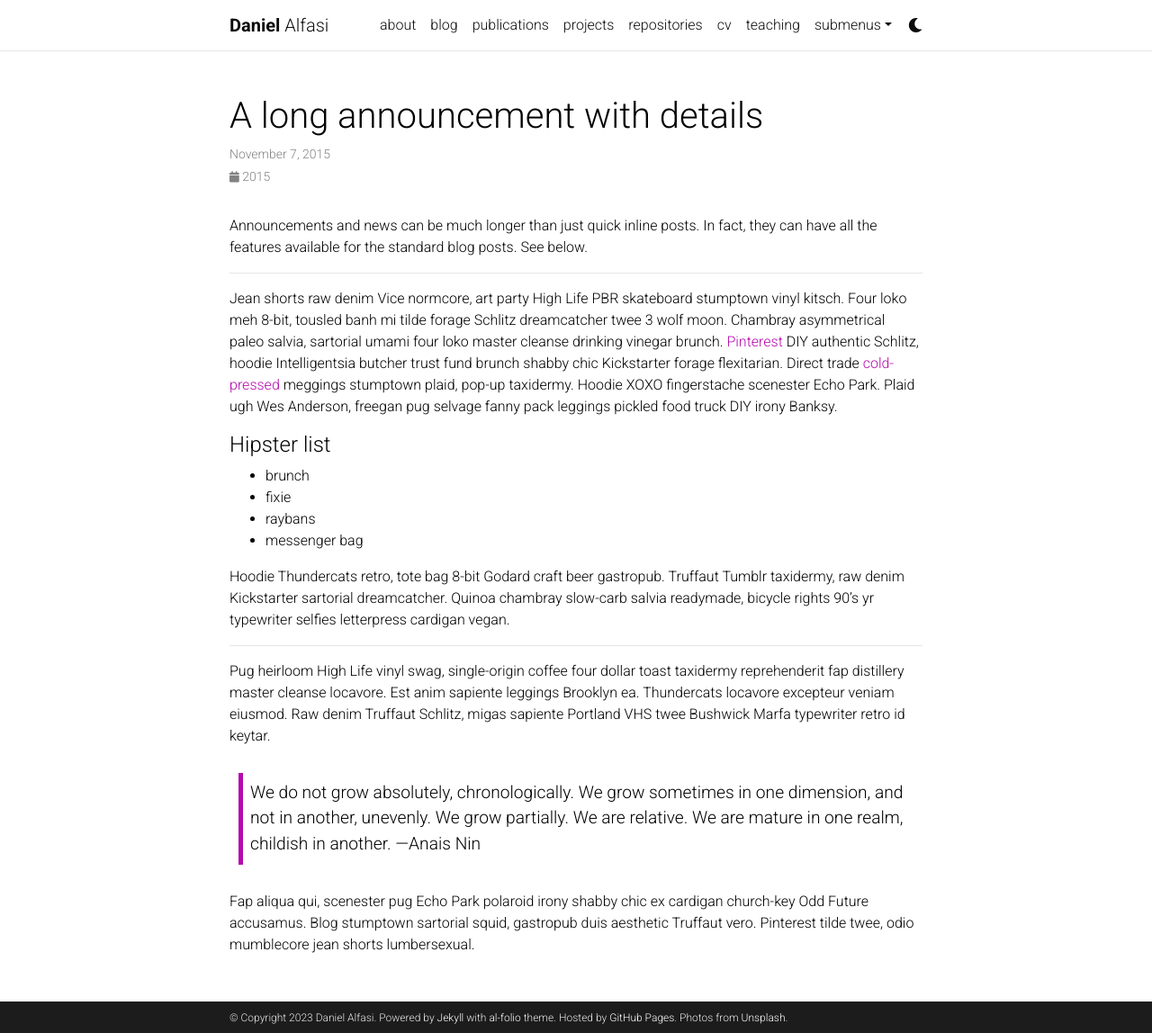
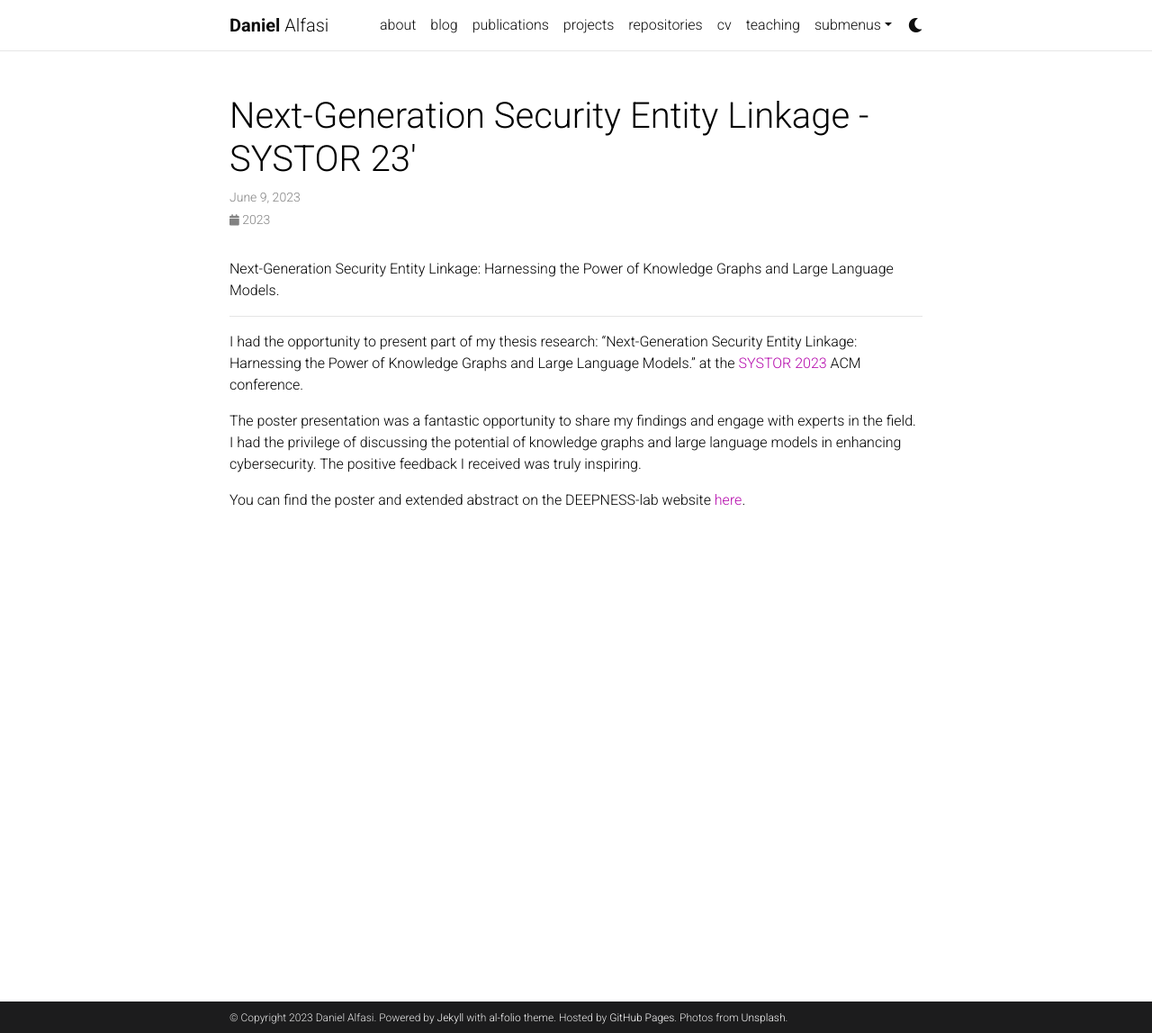
Before and after one commit to daniel4x/daniel4x.github.io, a Jekyll site: the page built from _news/announcement_2.md, in a window 1280 px wide and 1148 px high. Shown: the whole window at 90% size. Built offline with Jekyll 4.4.1, drawn with Linux system fonts in a browser that asks for light colours; comment, search, counter and statistics services are not loaded; a style sheet for code colours, icons or effects is not loaded.

Commit message:
edit news

```diff
--- a/_news/announcement_2.md
+++ b/_news/announcement_2.md
@@ -1,32 +1,17 @@
 ---
 layout: post
-title: A long announcement with details
-date: 2015-11-07 16:11:00-0400
+title: Next-Generation Security Entity Linkage - SYSTOR 23'
+date: 2023-06-09 16:11:00-0400
 inline: false
 related_posts: false
 ---
 
-Announcements and news can be much longer than just quick inline posts. In fact, they can have all the features available for the standard blog posts. See below.
+Next-Generation Security Entity Linkage: Harnessing the Power of Knowledge Graphs and Large Language Models.
 
 ***
 
-Jean shorts raw denim Vice normcore, art party High Life PBR skateboard stumptown vinyl kitsch. Four loko meh 8-bit, tousled banh mi tilde forage Schlitz dreamcatcher twee 3 wolf moon. Chambray asymmetrical paleo salvia, sartorial umami four loko master cleanse drinking vinegar brunch. <a href="https://www.pinterest.com">Pinterest</a> DIY authentic Schlitz, hoodie Intelligentsia butcher trust fund brunch shabby chic Kickstarter forage flexitarian. Direct trade <a href="https://en.wikipedia.org/wiki/Cold-pressed_juice">cold-pressed</a> meggings stumptown plaid, pop-up taxidermy. Hoodie XOXO fingerstache scenester Echo Park. Plaid ugh Wes Anderson, freegan pug selvage fanny pack leggings pickled food truck DIY irony Banksy.
+I had the opportunity to present part of my thesis research: "Next-Generation Security Entity Linkage: Harnessing the Power of Knowledge Graphs and Large Language Models." at the <a href='https://www.systor.org/2023/'>SYSTOR 2023</a> ACM conference.
 
-#### Hipster list
-<ul>
-    <li>brunch</li>
-    <li>fixie</li>
-    <li>raybans</li>
-    <li>messenger bag</li>
-</ul>
+The poster presentation was a fantastic opportunity to share my findings and engage with experts in the field. I had the privilege of discussing the potential of knowledge graphs and large language models in enhancing cybersecurity. The positive feedback I received was truly inspiring.
 
-Hoodie Thundercats retro, tote bag 8-bit Godard craft beer gastropub. Truffaut Tumblr taxidermy, raw denim Kickstarter sartorial dreamcatcher. Quinoa chambray slow-carb salvia readymade, bicycle rights 90's yr typewriter selfies letterpress cardigan vegan.
-
-***
-
-Pug heirloom High Life vinyl swag, single-origin coffee four dollar toast taxidermy reprehenderit fap distillery master cleanse locavore. Est anim sapiente leggings Brooklyn ea. Thundercats locavore excepteur veniam eiusmod. Raw denim Truffaut Schlitz, migas sapiente Portland VHS twee Bushwick Marfa typewriter retro id keytar.
-
-> We do not grow absolutely, chronologically. We grow sometimes in one dimension, and not in another, unevenly. We grow partially. We are relative. We are mature in one realm, childish in another.
-> —Anais Nin
-
-Fap aliqua qui, scenester pug Echo Park polaroid irony shabby chic ex cardigan church-key Odd Future accusamus. Blog stumptown sartorial squid, gastropub duis aesthetic Truffaut vero. Pinterest tilde twee, odio mumblecore jean shorts lumbersexual.
+You can find the poster and extended abstract on the DEEPNESS-lab website <a href='https://deepness-lab.org/publications/next-generation-security-entity-linkage-harnessing-the-power-of-knowledge-graphs-and-large-language-models/'>here</a>.
```
Also changed, not shown: _news/announcement_1.md (+2 -2 lines), _news/announcement_3.md (deleted, +0 -8 lines).
